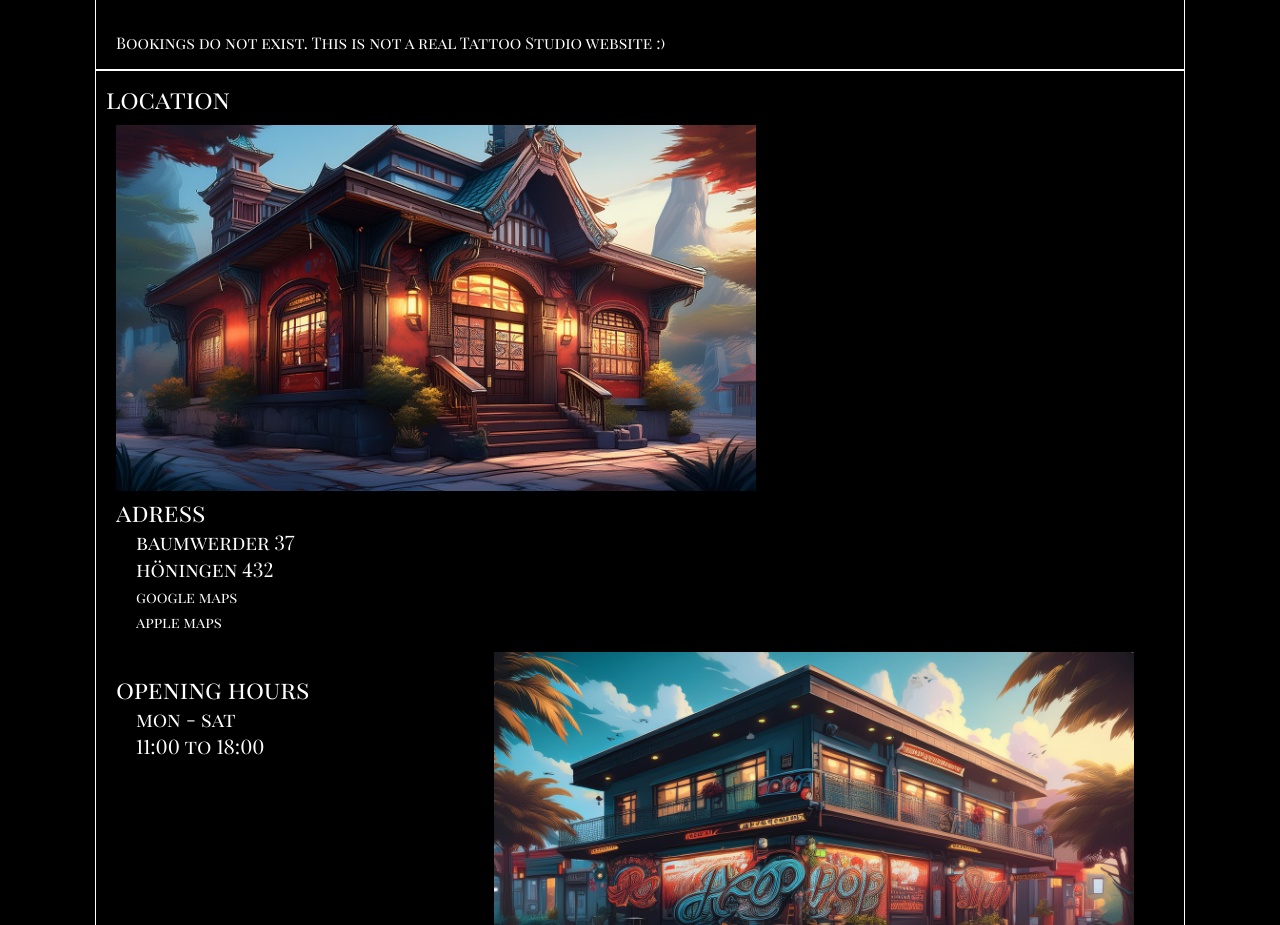
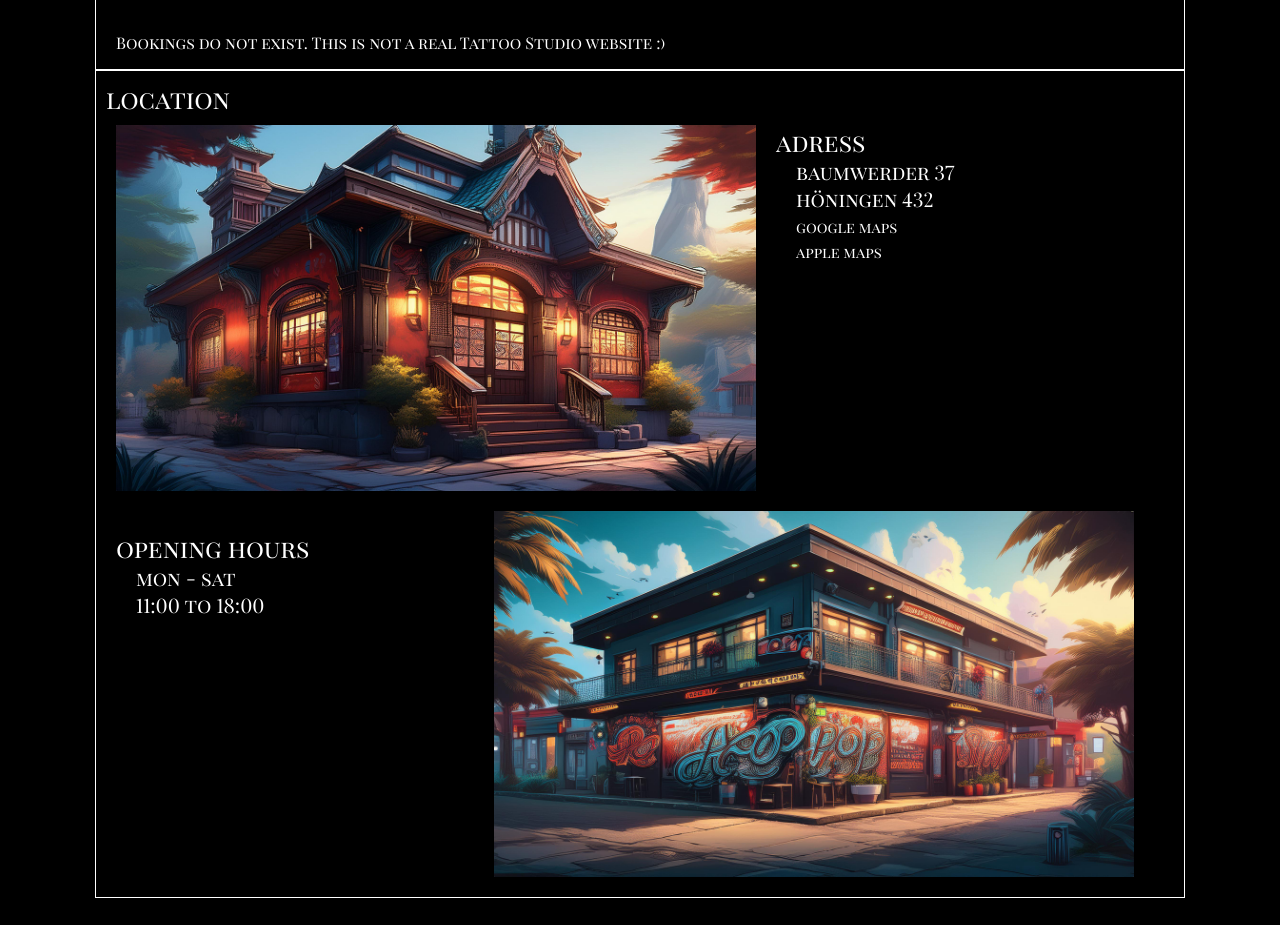
Before and after one commit to SteeveeG/tattoostudio, a React (Vite) app: page / in a window 1280 px wide. Shown: the part 7880-8805 px from the top of the page. Built offline with nearby package versions, Linux system fonts and the light colour scheme.

Commit message:
refactor and fixed wrong css name

```diff
--- a/src/components/Location/Location.jsx
+++ b/src/components/Location/Location.jsx
@@ -1,6 +1,5 @@
 import React from 'react'
 import css from './Location.module.css'
-import examplepic from '../../Assets/Example.png'
 import gebäude1 from '../../Assets/Gebäude1.jpg'
 import gebäude2 from '../../Assets/Gebäude2.jpg'
 import { useTranslation } from "react-i18next";
@@ -12,7 +11,6 @@ function Location() {
   return (
     <div className={css.box}>
       <p className={css.navigator} id='Location'></p>
-
       <p className={css.header}>{t("location")}</p>
       <div className={css.div1}>
         <img src={gebäude1} alt="example pic" className={css.building} />
--- a/src/components/Location/Location.module.css
+++ b/src/components/Location/Location.module.css
@@ -104,7 +104,7 @@
 }
 
 
-.vid {
+.div1 {
      display: flex;
      flex-direction: row;
      margin-bottom: 20px;
```
Also changed, not shown: src/Assets/Example.png (deleted), src/Assets/Examplepic.png (deleted).
